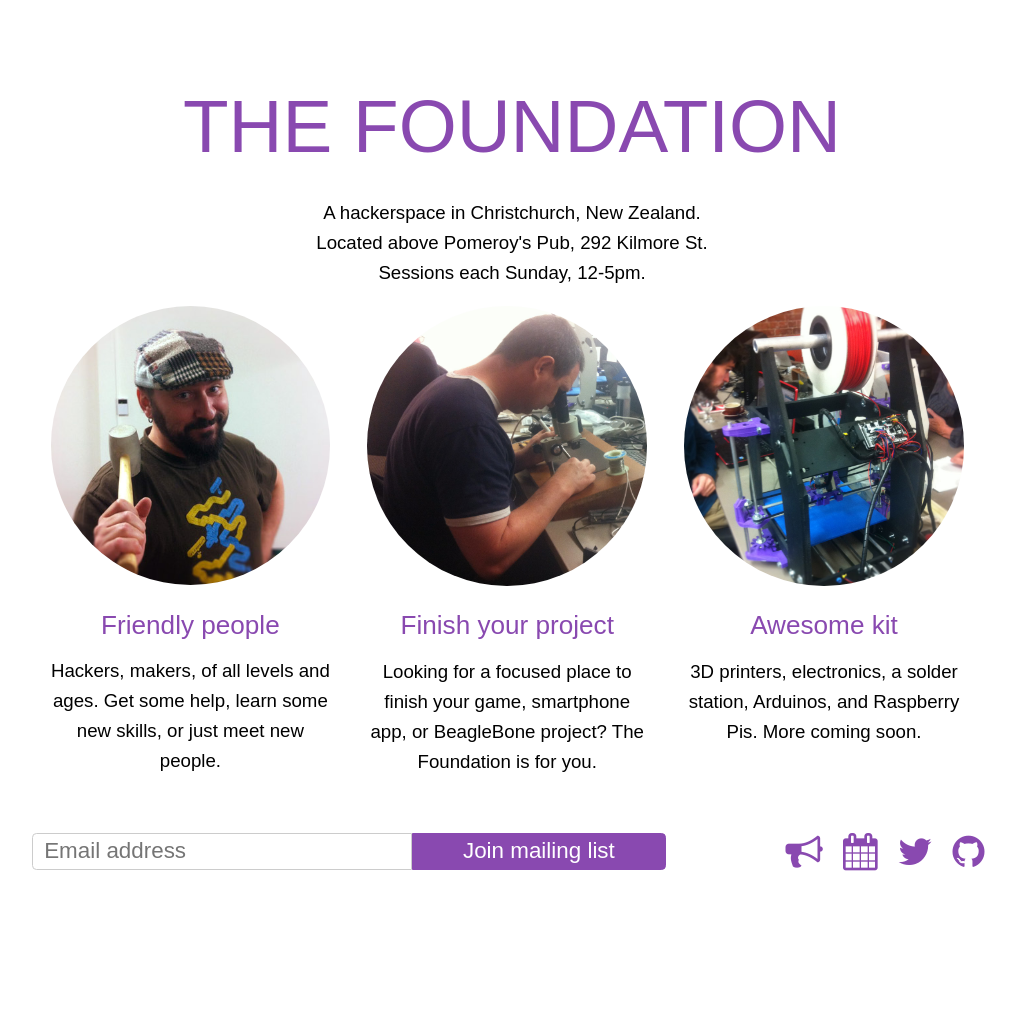
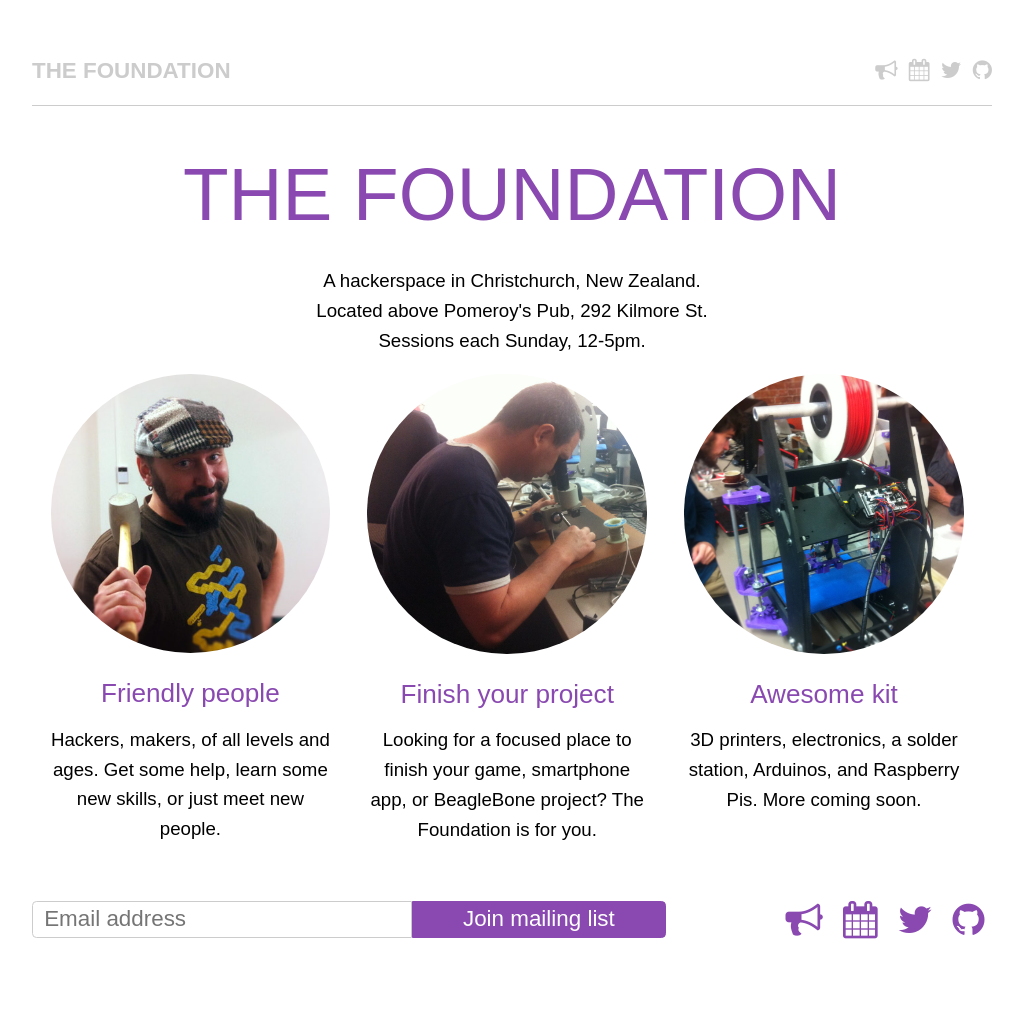
Before and after one commit to the-foundation/the-foundation.github.io, a Jekyll site: the page built from source/index.html, in a window 1280 px wide. Shown: the whole page, without its empty margins (128-1151 px from the left). Built offline with Jekyll 4.4.1, drawn with Linux system fonts in a browser that asks for light colours; nearby versions of some CDN libraries; before the commit the page ends 948 px from its top, so only the background shows below that.

Commit message:
Add main nav

```diff
--- a/source/_layouts/bare.html
+++ b/source/_layouts/bare.html
@@ -20,8 +20,20 @@
   </head>
   <body>
 
+    <div id="page-header">
+      <a href="/" class="logo">The Foundation</a>
+
+      <div class="nav">
+        <a href="https://groups.google.com/forum/?hl=en-GB#!forum/chchspace"><i class="fa fa-bullhorn"></i></a>
+        <a href="http://www.meetup.com/The-Foundation-Christchurch/"><i class="fa fa-calendar"></i></a>
+        <a href="https://twitter.com/foundation_chch"><i class="fa fa-twitter"></i></a>
+        <a href="https://github.com/the-foundation"><i class="fa fa-github"></i></a>
+      </div>
+    </div>
+
     {{ content }}
 
     {% include analytics.html %}
+
   </body>
 </html>
--- a/source/_scss/_foundation.scss
+++ b/source/_scss/_foundation.scss
@@ -8,6 +8,10 @@ body {
   line-height: 1.6em;
   margin: 2em auto;
   width: $natural-page-width;
+}
+
+a {
+  text-decoration: none;
 }
 
 b {
@@ -163,6 +167,10 @@ footer {
     width: 400px;
   }
 
+  #page-header {
+    display: none;
+  }
+
   #intro .content, section, footer, #reasons-to-come .reason, footer form, footer .external-links {
     width: 100%;
   }
@@ -179,3 +187,30 @@ footer {
     width: 100%;
   }
 }
+
+#page-header {
+  border-bottom: 1px solid #ccc;
+  overflow: hidden;
+  padding: 1em 0;
+
+  a {
+    color: #ccc;
+    font-weight: bold;
+    text-transform: uppercase;
+    font-size: 1.2em;
+    float: left;
+
+    &:hover {
+      color: black;
+    }
+  }
+
+  .nav {
+    float: right;
+
+    a {
+      font-size: 1.2em;
+      margin: 0 0 0 0.5em;
+    }
+  }
+}
```
